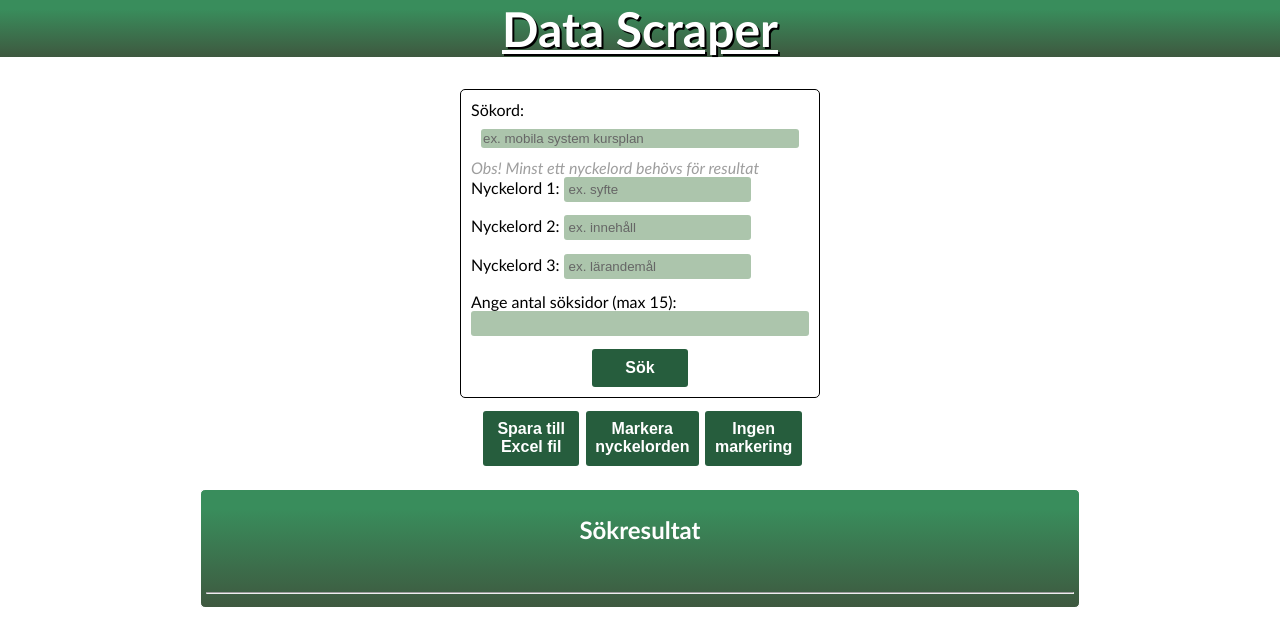
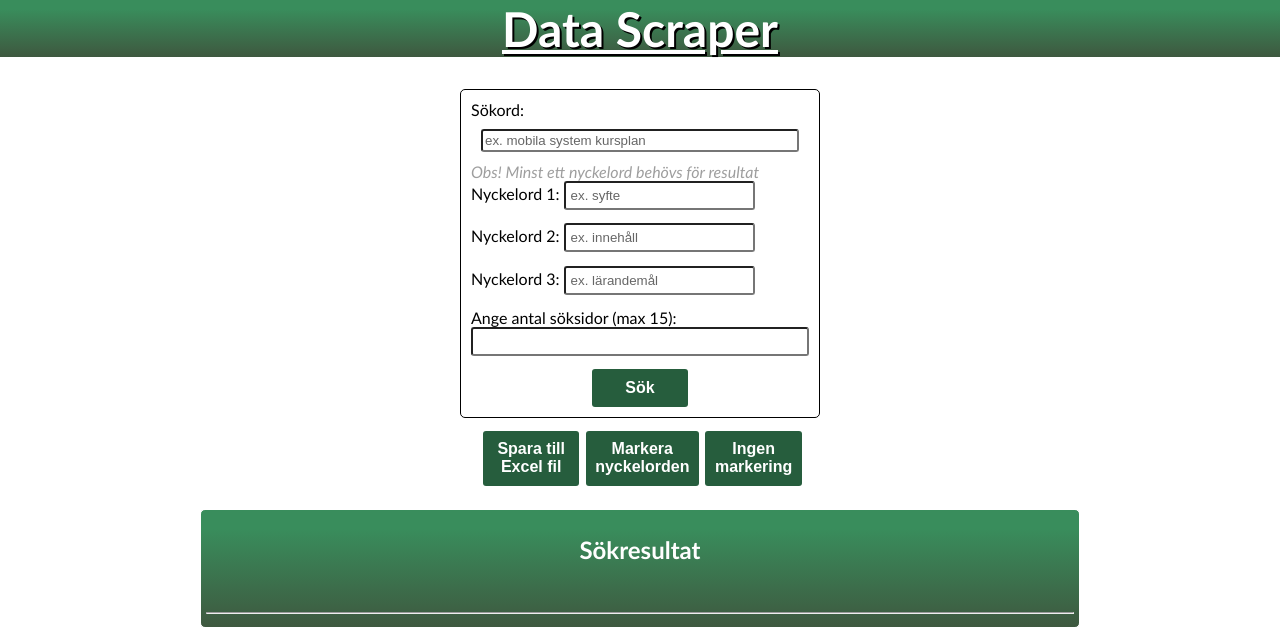
Before and after one commit to JohanFrom/SyllabusCrawler, a Flask app: page / in a window 1280 px wide. Shown: the top 627 px of the page. Run offline with Flask 2, Linux system fonts and the light colour scheme.

Commit message:
changed color

```diff
--- a/static/style.css
+++ b/static/style.css
@@ -43,8 +43,6 @@ h1 {
 }
 
 input{
-    border: none;
-    background-color: rgb(172, 197, 172);
     border-radius: 3px;
     padding: 5px;
     margin-bottom: 1em;
```
Also changed, not shown: 1 other file.
